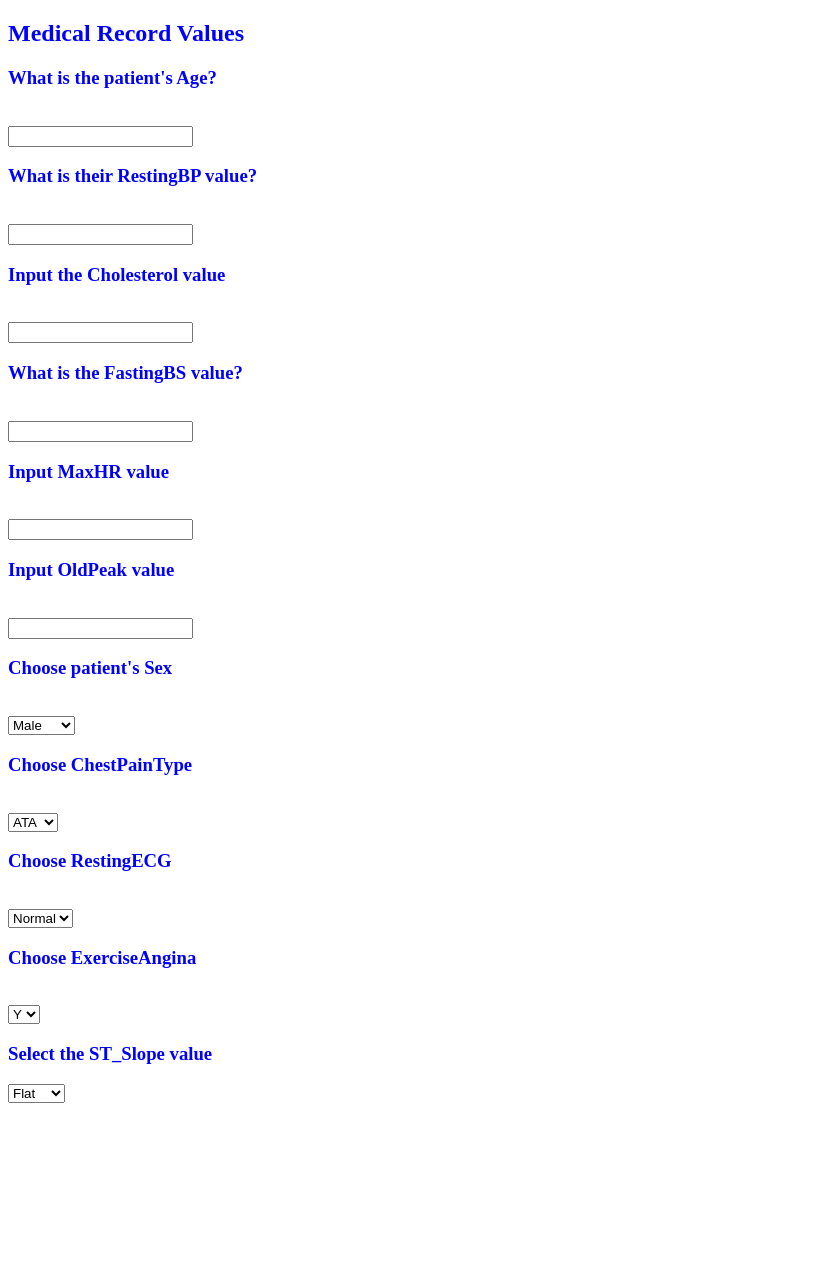
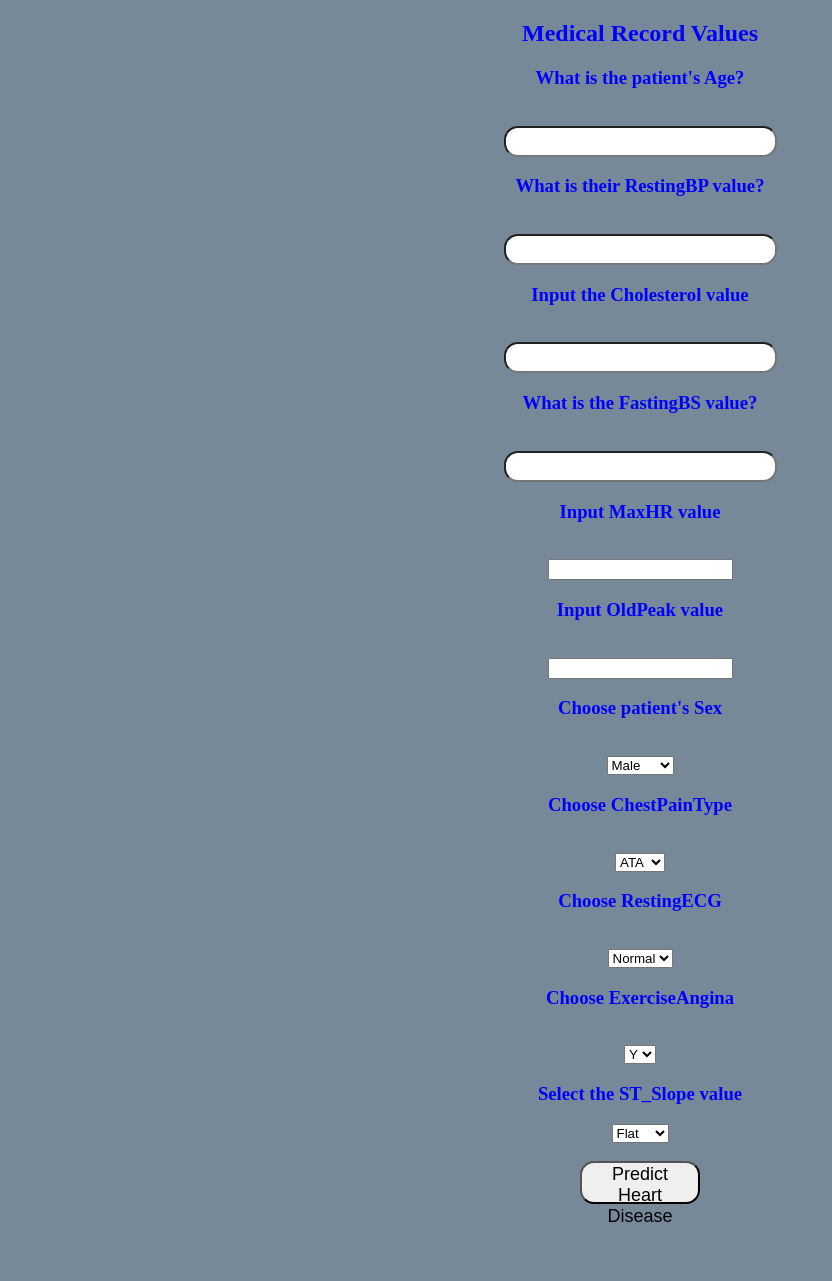
Before and after one commit to sibanda1989/heart_disease_prediction, a Flask app: page / in a window 1280 px wide. Shown: the whole page, without its empty margins (0-832 px from the left). Before the commit the page ends 1103 px from the top, so only its background shows below. Run offline with Flask 2, Linux system fonts and the light colour scheme; parts of the project's set-up code (start-up, migrations or seed data) failed here and were passed over.

Commit message:
first changes
more code in app.py to handle form inputs from index.html, and make predictions

```diff
--- a/app.py
+++ b/app.py
@@ -1,4 +1,5 @@
 from crypt import methods
+from mmap import mmap
 from flask import Flask, render_template, request
 import jsonify
 import requests
@@ -7,7 +8,7 @@ import numpy as np
 import sklearn
 import pandas as pd
 
-
+model = joblib.load("heart_disease_model.pkl")
 
 app = Flask(__name__)
 
@@ -20,5 +21,81 @@ def predict():
 
     if request.method == 'POST':
         Age = int(request.form['Age'])
+        RestingBP = int(request.form['RestingBP'])
+        Cholesterol = int(request.form['Cholesterol'])
+        FastingBS = int(request.form['FastingBS'])
+        MaxHR = int(request.form['MaxHR'])
+        OldPeak = int(request.form['OldPeak'])
 
-    return render_template("predict.html")
+        Sex = request.form['Sex']
+        if Sex == 'Male':
+            Sex_M = 1
+        else:
+            Sex_M = 0
+
+        ChestPainType = request.form['ChestPainType']
+        if ChestPainType == 'ATA':
+            ChestPainType_ATA = 1
+            ChestPainType_NAP = 0
+            ChestPainType_TA = 0
+
+        elif ChestPainType == 'NAP':
+            ChestPainType_ATA = 0
+            ChestPainType_NAP = 1
+            ChestPainType_TA = 0
+
+        elif ChestPainType == 'TA':
+            ChestPainType_ATA = 0
+            ChestPainType_NAP = 0
+            ChestPainType_TA = 1
+
+        else:
+            ChestPainType_ATA = 0
+            ChestPainType_NAP = 0
+            ChestPainType_TA = 0
+
+        RestingECG = request.form['RestingECG']
+        if RestingECG == 'Normal':
+            RestingECG_Normal = 1
+            RestingECG_ST = 0
+
+        elif RestingECG == 'ST':
+            RestingECG_Normal = 0
+            RestingECG_ST = 1
+
+        else:
+            RestingECG_Normal = 0
+            RestingECG_ST = 0
+
+        ExerciseAngina = request.form['ExerciseAngina']
+        if ExerciseAngina == 'Y':
+            ExerciseAngina_Y = 1
+
+        else:
+            ExerciseAngina_Y = 0
+
+        ST_Slope = request.form['ST_Slope']
+        if ST_Slope == "Flat":
+            ST_Slope_Flat = 1
+            ST_Slope_Up = 0
+
+        elif ST_Slope == "Up":
+            ST_Slope_Flat = 0
+            ST_Slope_Up = 1
+
+        else:
+            ST_Slope_Flat = 0
+            ST_Slope_Up = 0
+
+
+        prediction = model.predict([[Age, RestingBP, Cholesterol, FastingBS, MaxHR, OldPeak, Sex_M, ChestPainType_ATA, ChestPainType_NAP, ChestPainType_TA, RestingECG_Normal, RestingECG_ST, ExerciseAngina_Y, ST_Slope_Flat, ST_Slope_Up]])
+        output = prediction[0]
+
+        if output == 0:
+            return render_template('index.html', prediction_texts="Patient is unlikely to have Hear Disease")
+
+        else:
+            return render_template('index.html', prediction_texts="Patient is highly likely to have Heart Disease")
+
+    else:
+        return render_template("index.html")
--- a/templates/index.html
+++ b/templates/index.html
@@ -62,8 +62,121 @@
                 <option value="Up">Up</option>
                 <option value="Down">Down</option>
             </select>
+
+            <br><br><button id="sub" type="submit">Predict Heart Disease</button>
         </form>
 
+        <br><br><h3>{{ prediction_text }}</h3>
     </div>
+
+    <style>
+        body {
+            background-color: lightslategray;
+            text-align: center;
+            padding: 0px;
+        }
+
+        #research {
+            font-size: 18px;
+            width: 100px;
+            height: 23px;
+            top: 23px;
+        }
+
+        #box {
+            border-radius: 60px;
+            border-color: 45px;
+            border-style: solid;
+            font-family: cursive;
+            text-align: center;
+            background-color: rgb(168, 131, 61);
+            font-size: medium;
+            position: absolute;
+            width: 700px;
+            bottom: 9%;
+            height: 850px;
+            right: 30%;
+            padding: 0px;
+            margin: 0px;
+            font-size: 14px;
+        }
+
+        #fuel {
+            width: 83px;
+            height: 43px;
+            text-align: center;
+            border-radius: 14px;
+            font-size: 20px;
+        }
+
+        #fuel:hover {
+            background-color: coral;
+        }
+
+        #research {
+            width: 99px;
+            height: 43px;
+            text-align: center;
+            border-radius: 14px;
+            font-size: 18px;
+        }
+
+        #research:hover {
+            background-color: coral;
+        }
+
+        #resea {
+            width: 99px;
+            height: 43px;
+            text-align: center;
+            border-radius: 14px;
+            font-size: 18px;
+        }
+
+        #resea:hover {
+            background-color: coral;
+        }
+
+        #sub {
+            width: 120px;
+            height: 43px;
+            text-align: center;
+            border-radius: 14px;
+            font-size: 18px;
+        }
+
+        #sub:hover {
+            background-color: darkcyan;
+        }
+
+        #first {
+            border-radius: 14px;
+            height: 25px;
+            font-size: 20px;
+            text-align: center;
+        }
+
+        #second {
+            border-radius: 14px;
+            height: 25px;
+            font-size: 20px;
+            text-align: center;
+        }
+
+        #third {
+            border-radius: 14px;
+            height: 25px;
+            font-size: 20px;
+            text-align: center;
+        }
+
+        #fourth {
+            border-radius: 14px;
+            height: 25px;
+            font-size: 20px;
+            text-align: center;
+        }
+    </style>
+
 </body>
 </html>
```
Also changed, not shown: 1 other file.
